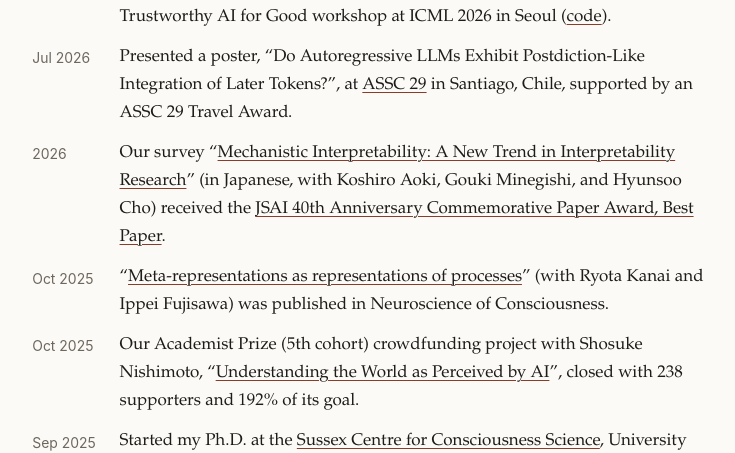
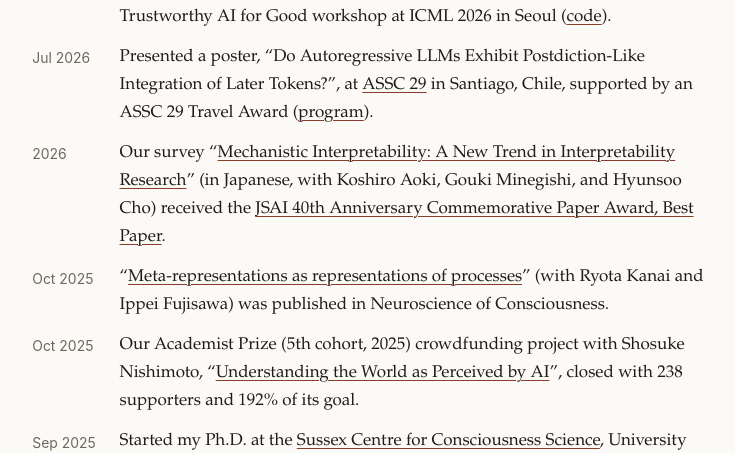
Before and after one commit to rtakatsky/rtakatsky.github.io, a Jekyll site: the page built from index.md, in a window 1280 px wide. Shown: the part 969-1422 px from the top of the page, without its empty margins (272-1007 px from the left). Built offline with Jekyll 4.4.1, drawn with Linux system fonts in a browser that asks for light colours.

Commit message:
News: link the ASSC 29 program PDF; add the year to the Academist item
Co-Authored-By: Claude Fable 5.1 <noreply@anthropic.com>

```diff
--- a/_data/news.yml
+++ b/_data/news.yml
@@ -6,13 +6,13 @@
 - when: Jul 2026
   text: 'Our paper on in-context neurofeedback was selected as a spotlight at the Trustworthy AI for Good workshop at ICML 2026 in Seoul ([code](https://github.com/AokiKoshiro/in-context-neurofeedback)).'
 - when: Jul 2026
-  text: 'Presented a poster, "Do Autoregressive LLMs Exhibit Postdiction-Like Integration of Later Tokens?", at [ASSC 29](https://theassc.org/assc-29/) in Santiago, Chile, supported by an ASSC 29 Travel Award.'
+  text: 'Presented a poster, "Do Autoregressive LLMs Exhibit Postdiction-Like Integration of Later Tokens?", at [ASSC 29](https://theassc.org/assc-29/) in Santiago, Chile, supported by an ASSC 29 Travel Award ([program](https://theassc.org/wp-content/uploads/2026/07/Podium-ASSC-2026-program-v105-July-1v.3.pdf)).'
 - when: '2026'
   text: 'Our survey "[Mechanistic Interpretability: A New Trend in Interpretability Research](https://doi.org/10.1527/tjsai.41-4_AN40-D)" (in Japanese, with Koshiro Aoki, Gouki Minegishi, and Hyunsoo Cho) received the [JSAI 40th Anniversary Commemorative Paper Award, Best Paper](https://www.ai-gakkai.or.jp/about/award/jsai_award-paper/).'
 - when: Oct 2025
   text: '"[Meta-representations as representations of processes](https://doi.org/10.1093/nc/niaf038)" (with Ryota Kanai and Ippei Fujisawa) was published in Neuroscience of Consciousness.'
 - when: Oct 2025
-  text: 'Our Academist Prize (5th cohort) crowdfunding project with Shosuke Nishimoto, "[Understanding the World as Perceived by AI](https://academist-cf.com/projects/393?lang=en)", closed with 238 supporters and 192% of its goal.'
+  text: 'Our Academist Prize (5th cohort, 2025) crowdfunding project with Shosuke Nishimoto, "[Understanding the World as Perceived by AI](https://academist-cf.com/projects/393?lang=en)", closed with 238 supporters and 192% of its goal.'
 - when: Sep 2025
   text: 'Started my Ph.D. at the [Sussex Centre for Consciousness Science](https://www.sussex.ac.uk/research/centres/sussex-centre-for-consciousness-science/), University of Sussex, supervised by Anil Seth and Christopher Buckley.'
 - when: Jun 2025
```
